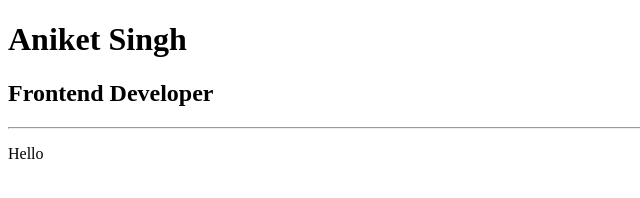
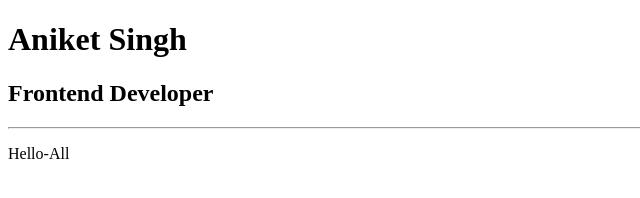
Before and after one commit to aniketsingh98571/Git-GitHub-Masterclass, a plain HTML site: page index.html in a window 1280 px wide. Shown: the full height of the page, 0-640 px from the left. Drawn offline with Linux system fonts and the light colour scheme.

Commit message:
Hello to all

```diff
--- a/index.html
+++ b/index.html
@@ -10,6 +10,6 @@
     <h1>Aniket Singh</h1>
     <h2>Frontend Developer</h2>
     <hr>
-    <p>Hello</p>
+    <p>Hello-All</p>
 </body>
 </html>
```
